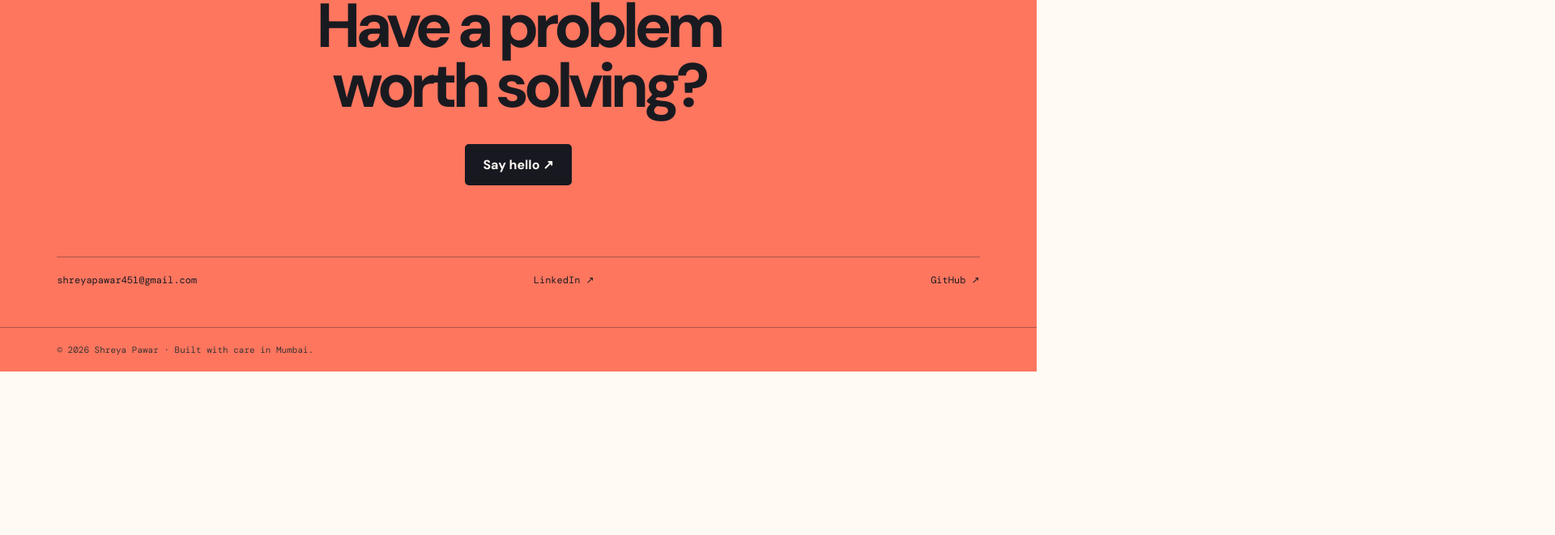
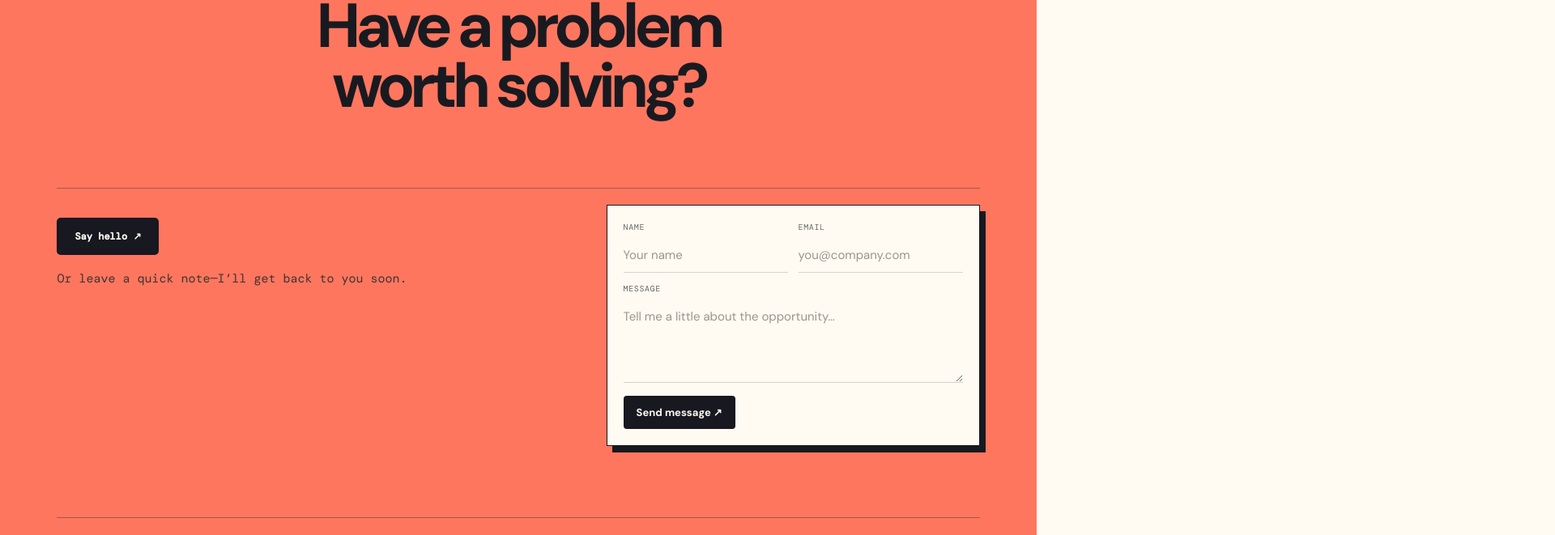
Before and after one commit to ShreyaaPawar/shreya-portfolio-redesign, a React (Vite) app: page / in a window 1280 px wide. Shown: the part 4932-5593 px from the top of the page at 81% size, 1920 px wide, since content can reach past the window. Before the commit the page ends 5391 px from the top, so only its background shows below. Built offline with nearby package versions, Linux system fonts and the light colour scheme; a web font is replaced by a local one.

Commit message:
version 5 changes

```diff
--- a/src/App.jsx
+++ b/src/App.jsx
@@ -2,6 +2,7 @@ import { useState } from "react";
 import "./App.css";
 import "./overrides.css";
 import "./layout.css";
+import "./contact-form.css";
 
 const projects = [
   {
@@ -498,9 +499,22 @@ function App() {
             <br />
             worth solving?
           </h2>
-          <a href="mailto:shreyapawar451@gmail.com">
-            Say hello <span>↗</span>
-          </a>
+          <div className="contact-layout">
+            <div className="contact-copy">
+              <a className="contact-email" href="mailto:shreyapawar451@gmail.com">Say hello <span>↗</span></a>
+              <p>Or leave a quick note—I’ll get back to you soon.</p>
+            </div>
+            <form className="contact-form" action="https://formsubmit.co/shreyapawar451@gmail.com" method="POST">
+              <input type="hidden" name="_subject" value="New portfolio enquiry" />
+              <input type="hidden" name="_captcha" value="false" />
+              <input type="hidden" name="_template" value="table" />
+              <input type="text" name="_honey" className="sr-only" tabIndex="-1" autoComplete="off" aria-hidden="true" />
+              <label>Name<input name="name" type="text" placeholder="Your name" required /></label>
+              <label>Email<input name="email" type="email" placeholder="you@company.com" required /></label>
+              <label className="message-field">Message<textarea name="message" rows="4" placeholder="Tell me a little about the opportunity…" required /></label>
+              <button type="submit">Send message <span>↗</span></button>
+            </form>
+          </div>
           <div>
             <span>shreyapawar451@gmail.com</span>
             <a
--- /dev/null
+++ b/src/contact-form.css
@@ -0,0 +1,4 @@
+.contact-layout { max-width: 920px; margin: 0 auto; display: grid; grid-template-columns: .7fr 1.3fr; gap: 46px; align-items: start; text-align: left; }
+.contact-copy { padding-top: 16px; }.contact-copy p { margin: 18px 0 0; color: #3d3430; font-size: 15px; line-height: 1.5; }.contact-email { display: inline-block; background: var(--ink); color: var(--paper); padding: 15px 22px; text-decoration: none; font-weight: 700; border-radius: 5px; transition: .2s; }.contact-email:hover { background: var(--paper); color: var(--ink); transform: rotate(-2deg) translateY(-3px); }
+.contact-form { display: grid; grid-template-columns: 1fr 1fr; gap: 13px; padding: 20px; border: 1px solid var(--ink); background: var(--paper); box-shadow: 7px 8px 0 var(--ink); }.contact-form label { color: var(--muted); font: 10px 'DM Mono'; letter-spacing: .06em; text-transform: uppercase; }.contact-form input,.contact-form textarea { width: 100%; margin-top: 7px; padding: 11px 0; border: 0; border-bottom: 1px solid var(--line); background: transparent; color: var(--ink); font: 15px 'DM Sans'; outline: none; resize: vertical; }.contact-form input:focus,.contact-form textarea:focus { border-color: var(--coral); }.contact-form input::placeholder,.contact-form textarea::placeholder { color: #9b958c; }.message-field { grid-column: 1 / -1; }.contact-form button { justify-self: start; border: 0; background: var(--ink); color: var(--paper); padding: 12px 16px; border-radius: 4px; font: 700 13px 'DM Sans'; cursor: pointer; transition: .2s; }.contact-form button:hover { background: var(--coral); transform: translateY(-2px); }.sr-only { position: absolute; width: 1px; height: 1px; padding: 0; margin: -1px; overflow: hidden; clip: rect(0,0,0,0); white-space: nowrap; border: 0; }
+@media(max-width:800px) { .contact-layout { grid-template-columns: 1fr; gap: 28px; }.contact-copy { padding-top: 0; }.contact-form { grid-template-columns: 1fr; }.message-field { grid-column: auto; } }
```
